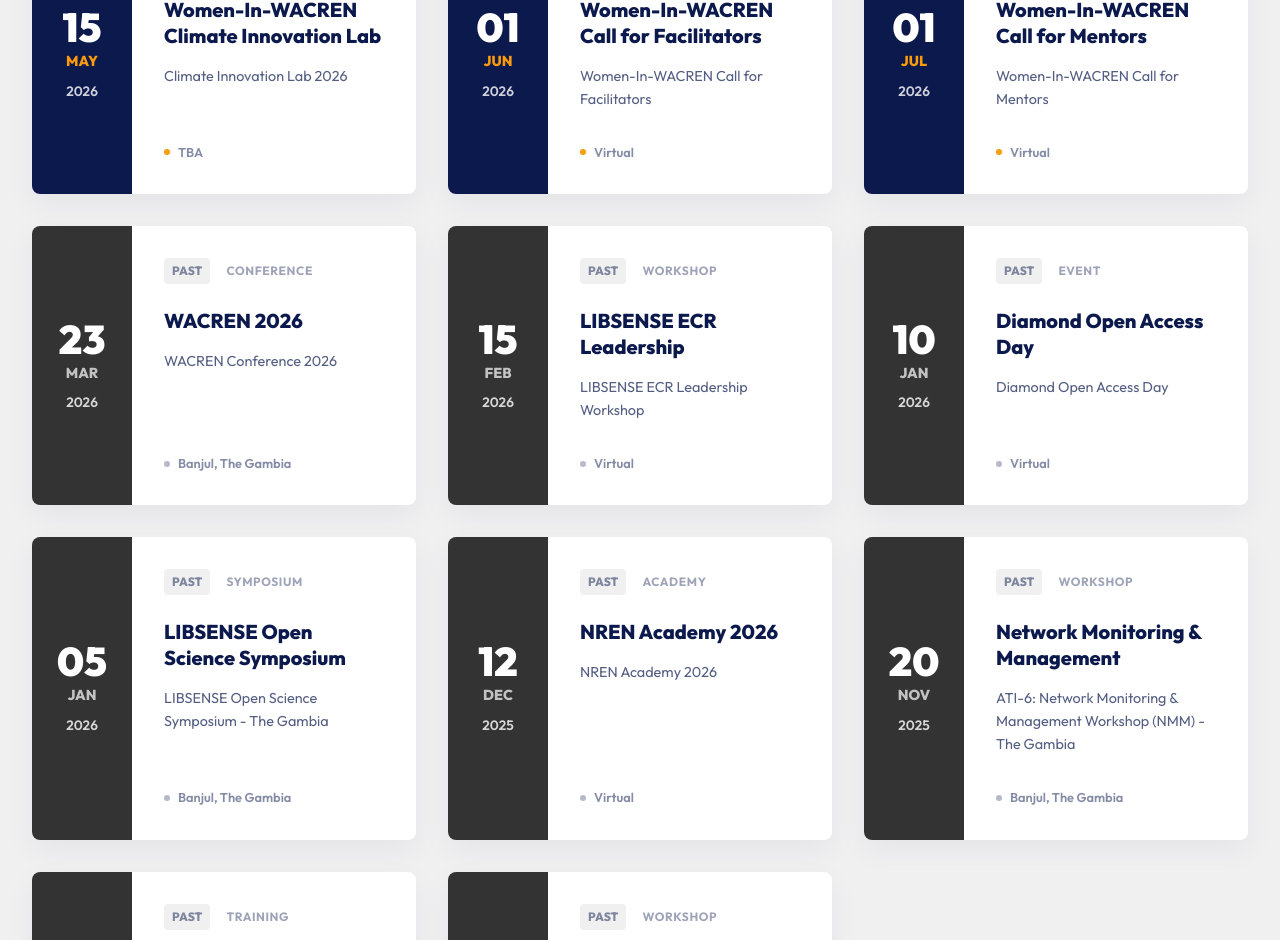
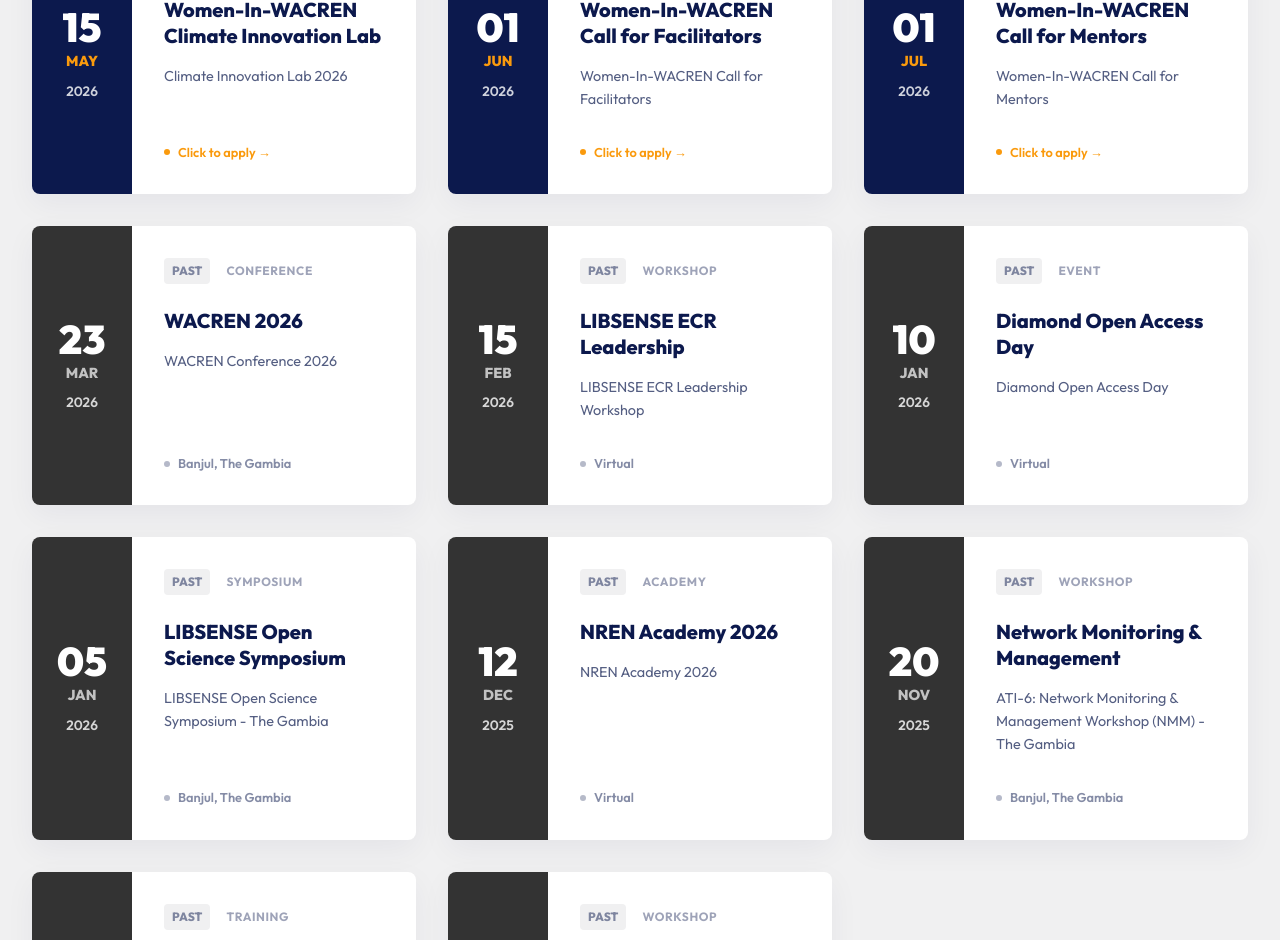
Before and after one commit to rizennews/africaconnect4, a Next.js app: page /activities in a window 1280 px wide. Shown: the part 1667-2607 px from the top of the page. Built offline with nearby package versions, Linux system fonts and the light colour scheme.

Commit message:
Use click to apply instead of venue for upcoming events

```diff
--- a/src/components/EventCard.tsx
+++ b/src/components/EventCard.tsx
@@ -45,9 +45,13 @@ export default function EventCard({
         </div>
         <h3 className={styles.title}>{title}</h3>
         {description && <p className={styles.description}>{description}</p>}
-        {(location || duration) && (
+        {(location || duration || isUpcoming) && (
           <div className={styles.footer}>
-            {location}{location && duration ? ' · ' : ''}{duration}
+            {isUpcoming ? (
+              <span style={{color: 'var(--color-primary-orange)'}}>Click to apply →</span>
+            ) : (
+              <>{location}{location && duration ? ' · ' : ''}{duration}</>
+            )}
           </div>
         )}
       </div>
```
